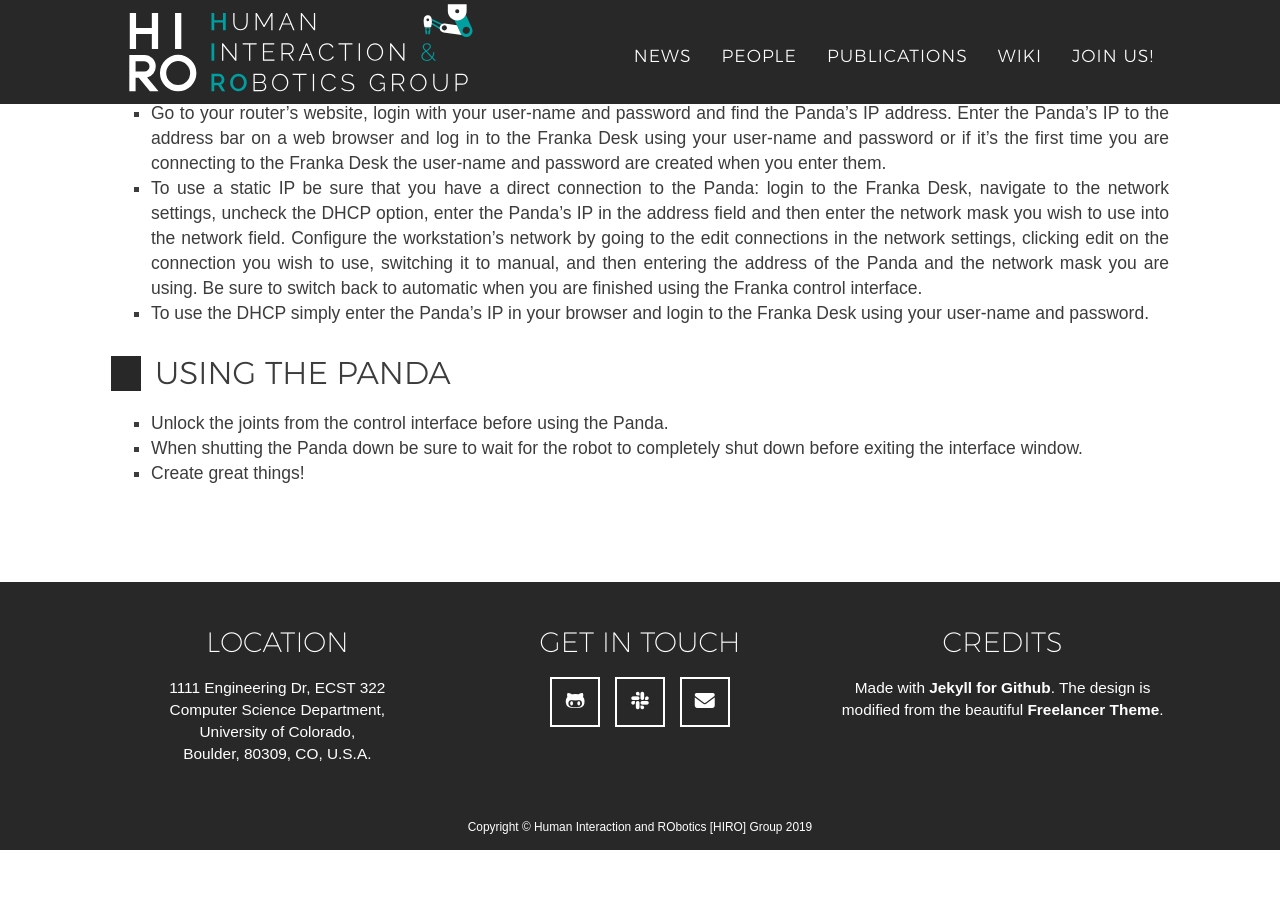
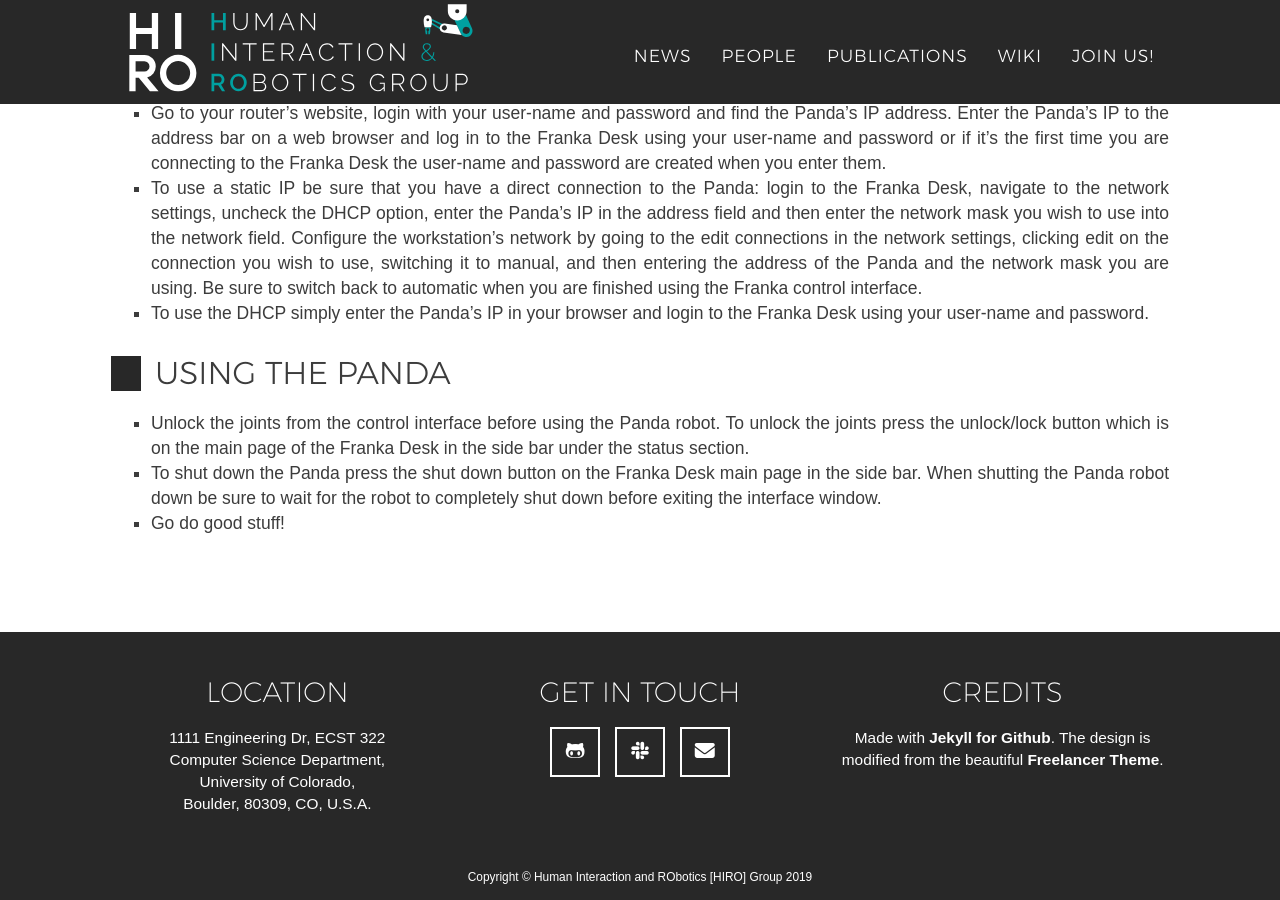
Before and after one commit to HIRO-group/HIRO-group.github.io, a Jekyll site: the page built from _posts/wiki/2019-09-19-Franka-Installation-Tutorial.md, in a window 1280 px wide and 900 px high, scrolled down 3288 px. Built offline with Jekyll 4.4.1, drawn with Linux system fonts in a browser that asks for light colours; nearby versions of some CDN libraries; some web fonts are replaced; before the commit the page ends 4138 px from its top, so only the background shows below that.

Commit message:
More edits, added further explainations.

```diff
--- a/_posts/wiki/2019-09-19-Franka-Installation-Tutorial.md
+++ b/_posts/wiki/2019-09-19-Franka-Installation-Tutorial.md
@@ -137,6 +137,6 @@ Add the following to the realtime group in `/etc/security/limits.conf` then logo
 
 # Using the Panda
 
- * Unlock the joints from the control interface before using the Panda.
- * When shutting the Panda down be sure to wait for the robot to completely shut down before exiting the interface window.
- * Create great things!
+ * Unlock the joints from the control interface before using the Panda robot. To unlock the joints press the unlock/lock button which is on the main page of the Franka Desk in the side bar under the status section.
+ * To shut down the Panda press the shut down button on the Franka Desk main page in the side bar. When shutting the Panda robot down be sure to wait for the robot to completely shut down before exiting the interface window.
+ * Go do good stuff!
```
